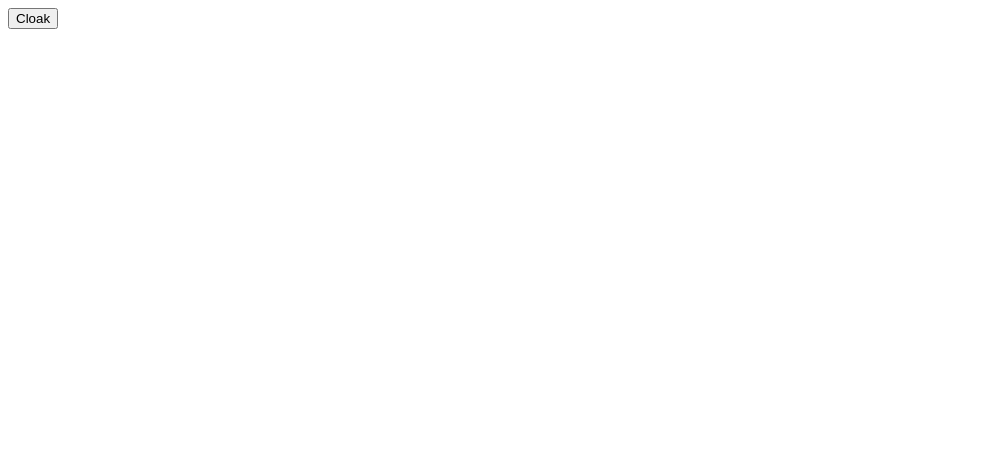
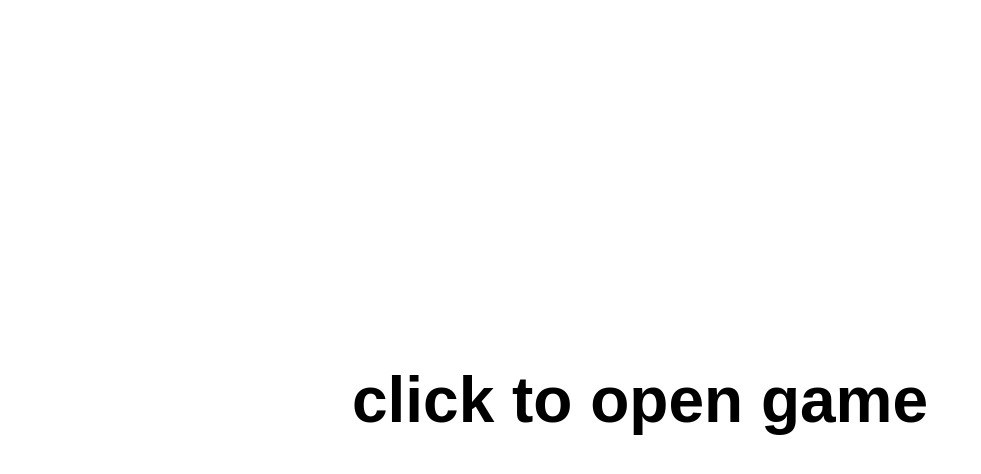
Before and after one commit to lennfr/goalcloak, a plain HTML site: page index.html in a window 1280 px wide. Shown: the whole page, without its empty margins (0-981 px from the left). Drawn offline with Linux system fonts and the light colour scheme.

Commit message:
Update index.html

```diff
--- a/index.html
+++ b/index.html
@@ -2,17 +2,38 @@
 <!DOCTYPE html>
 <html lang="en">
 <head>
-    <meta charset="UTF-8">
-    <meta name="viewport" content="width=device-width, initial-scale=1.0">
-    <title>New Tab</title>
+  <meta charset="UTF-8">
+  <meta name="viewport" content="width=device-width, initial-scale=1.0">
+  <title>New Tab</title>
+  <style>
+    body {
+      margin: 0;
+      height: 100vh;
+      display: flex;
+      align-items: center;
+      justify-content: center;
+      color: #000;
+      font-family: Arial, sans-serif;
+    }
+
+    .open-text {
+      font-size: 4rem;
+      font-weight: 700;
+      cursor: pointer;
+      user-select: none;
+      text-align: center;
+    }
+
+    .open-text:hover {
+      opacity: 0.8;
+    }
+  </style>
+</head>
 <body>
-        <div class="cloak-wrapper">
-            <button class="cloak-btn" onclick="cloak('https://rocketgoal.io', 'https://google.com');">
-                Cloak
-            </button>
-        </div>
 
-    </div>
+  <div class="open-text" onclick="cloak('/game.html', 'https://google.com');">
+    click to open game
+  </div>
 
     <script>
     const cloak = function(url, redirect) {
```
